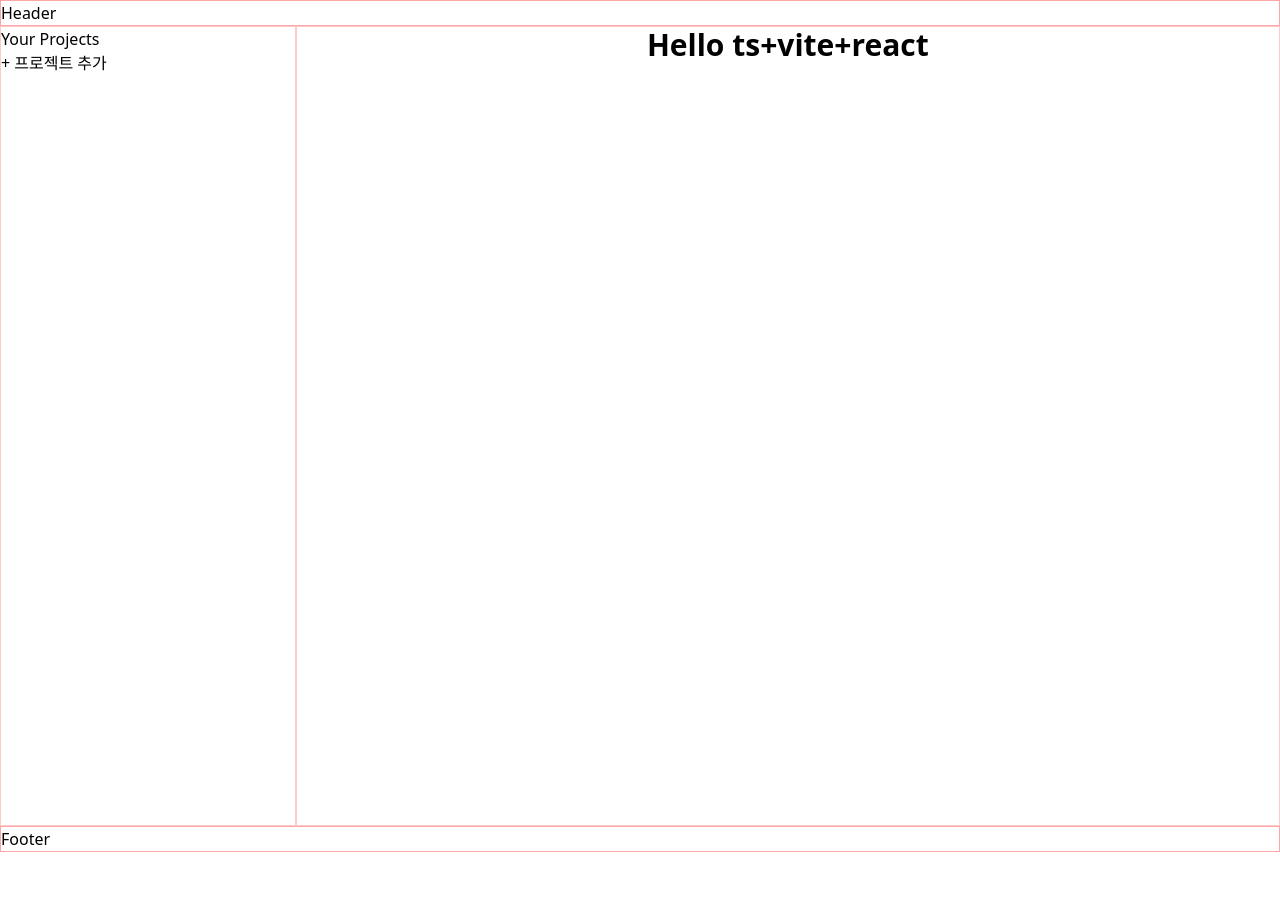
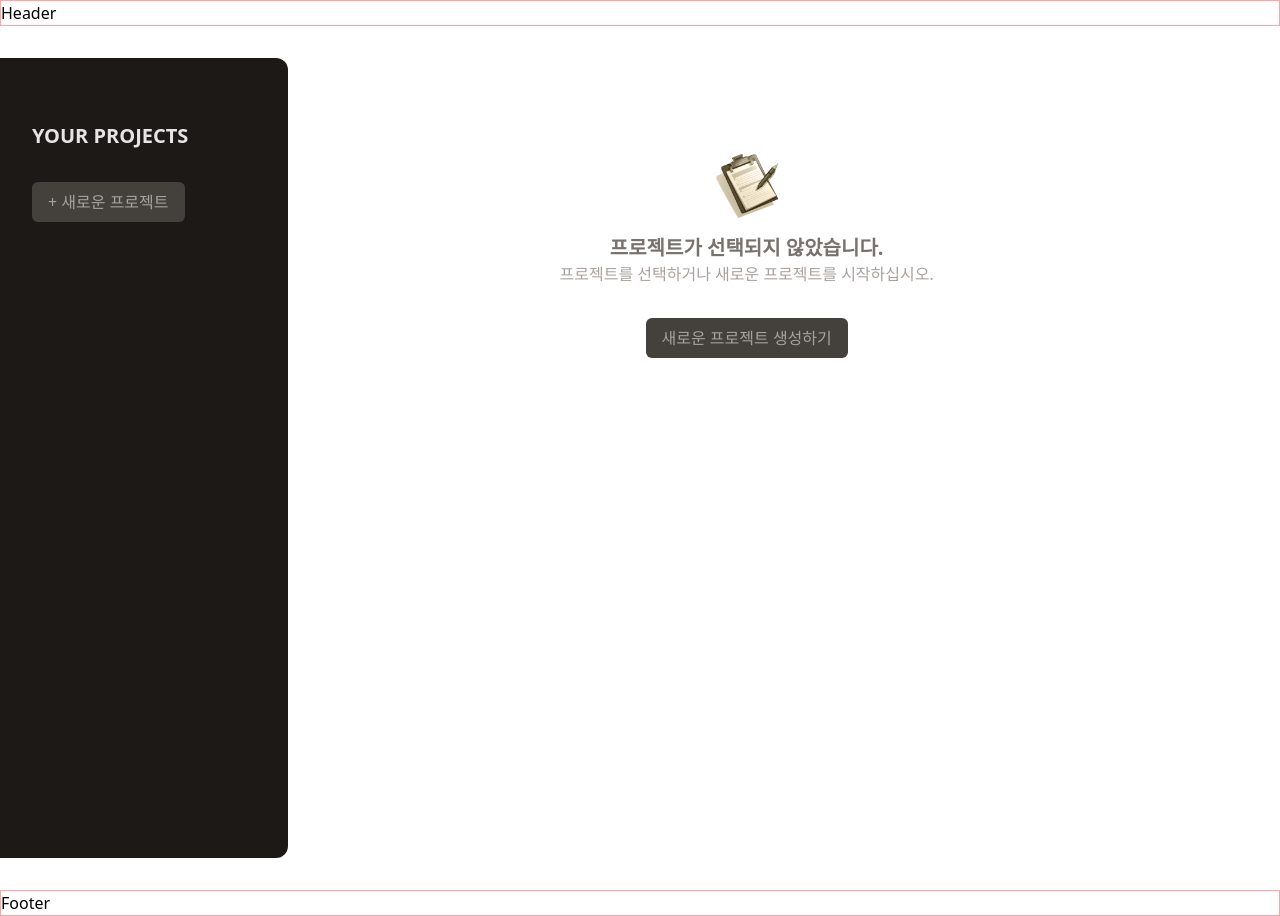
Before and after one commit to Choring/project-management, a React (Vite) app: page / in a window 1280 px wide. Before the commit the page ends 852 px from the top, so only its background shows below. Built offline with nearby package versions, Linux system fonts and the light colour scheme.

Commit message:
각종 컴포넌트 추가

```diff
--- a/src/App.tsx
+++ b/src/App.tsx
@@ -1,18 +1,40 @@
+import { useState } from "react"
 import { Footer } from "./components/Layout/Footer"
 import { Header } from "./components/Layout/Header"
 import { SideBar } from "./components/Layout/SideBar"
+import { NewProject } from "./components/NewProject"
+import { NoProject } from "./components/NoProject"
 
 
 function App() {
+  const [projectedState, setProjectdState] =useState<ProjectState>({
+    selectedProjectId: undefined,
+    projects: []
+  });
+
+  const handleStartAddProject = () => {
+    setProjectdState(prevState => {
+      return {
+        ...prevState,
+        selectedProjectId: null,
+      };
+    });
+  }
+
+  let content;
+
+  if(projectedState.selectedProjectId === null) {
+    content = <NewProject />
+  } else if (projectedState.selectedProjectId === undefined) {
+    content = <NoProject onStartAddProject={handleStartAddProject} />
+  }
 
   return (
     <>
       <Header />
-      <main className="flex h-[100vh]">
-        <SideBar />
-        <section className="w-[100%] border border-red-200">
-          <h2 className="text-3xl text-center font-bold">Hello ts+vite+react</h2>
-        </section>
+      <main className="flex gap-8 h-screen my-8">
+        <SideBar onStartAddProject={handleStartAddProject} />
+        {content}
       </main>
       <Footer />
     </>
--- /dev/null
+++ b/src/components/Button.tsx
@@ -0,0 +1,9 @@
+
+
+export const Button = ({children, ...props}: ButtonProps) => {
+  return (
+    <button className="px-4 py-2 text-xs md:text-base rounded-md bg-stone-700 text-stone-400 hover:bg-stone-600 hover:text-stone-100" {...props}>
+        {children}
+    </button>
+  )
+}
--- /dev/null
+++ b/src/components/Input.tsx
@@ -0,0 +1,16 @@
+
+
+export const Input = ({ label, textarea, ...props }: InputProps) => {
+    const classes = "w-full p-1 border-b-2 rounded-sm border-stone-300 bg-stone-200 text-stone-600 focus:outline-none focus:border-stone-600"
+
+    return (
+        <p className="felx flex-col gap-1 my-4">
+            <label className="text-sm font-bold uppercase text-stone-500">{label}</label>
+            {textarea ? (
+                <textarea className={classes} {...props}/>
+             ) : (
+                <input className={classes} {...props} />
+            )}
+        </p>
+    )
+}
--- a/src/components/Layout/SideBar.tsx
+++ b/src/components/Layout/SideBar.tsx
@@ -1,10 +1,11 @@
+import { Button } from "../Button"
 
-export const SideBar = () => {
+export const SideBar = ({ onStartAddProject }: StartedProjectProps) => {
   return (
-    <aside className="w-[30%] border border-red-200">
-        <h2>Your Projects</h2>
+    <aside className="w-1/3 px-8 py-16 bg-stone-900 text-stone-50 md:w-72 rounded-r-xl">
+        <h2 className="mb-8 font-bold uppercase md:text-xl text-stone-200">Your Projects</h2>
         <div>
-            <button>+ 프로젝트 추가</button>
+            <Button onClick={onStartAddProject}>+ 새로운 프로젝트</Button>
         </div>
         <ul>
 
--- /dev/null
+++ b/src/components/NewProject.tsx
@@ -0,0 +1,18 @@
+import { Input } from "./Input"
+
+export const NewProject = () => {
+
+  return (
+    <div className="w-[35rem] mt-16">
+      <menu className="flex items-center justify-end gap-4 my-4">
+        <li><button className="text-stone-800 hover:text-stone-950">취소</button></li>
+        <li><button className="px-6 py-2 rounded-md bg-stone-800 text-stone-50 hover:bg-stone-950">저장</button></li>
+      </menu>
+      <div>
+        <Input label="Title" />
+        <Input label="Description" textarea="" />
+        <Input label="Due Date" />
+      </div>
+    </div>
+  )
+}
--- /dev/null
+++ b/src/components/NoProject.tsx
@@ -0,0 +1,15 @@
+import noProjectImg from "../assets/no-projects.png";
+import { Button } from "./Button";
+
+export const NoProject = ({ onStartAddProject } : StartedProjectProps) => {
+  return (
+    <div className="mt-24 text-center w-2/3">
+        <img className="w-16 h-16 object-contain mx-auto" src={noProjectImg} alt="no-project-img" />
+        <h2 className="text-xl font-bold text-stone-500 mt-4">프로젝트가 선택되지 않았습니다.</h2>
+        <p className="text-stone-400 mb-4">프로젝트를 선택하거나 새로운 프로젝트를 시작하십시오.</p>
+        <p className="mt-8">
+            <Button onClick={onStartAddProject}>새로운 프로젝트 생성하기</Button>
+        </p>
+    </div>
+  )
+}
```
Also changed, not shown: src/types/global.d.ts (+18 -0 lines).
